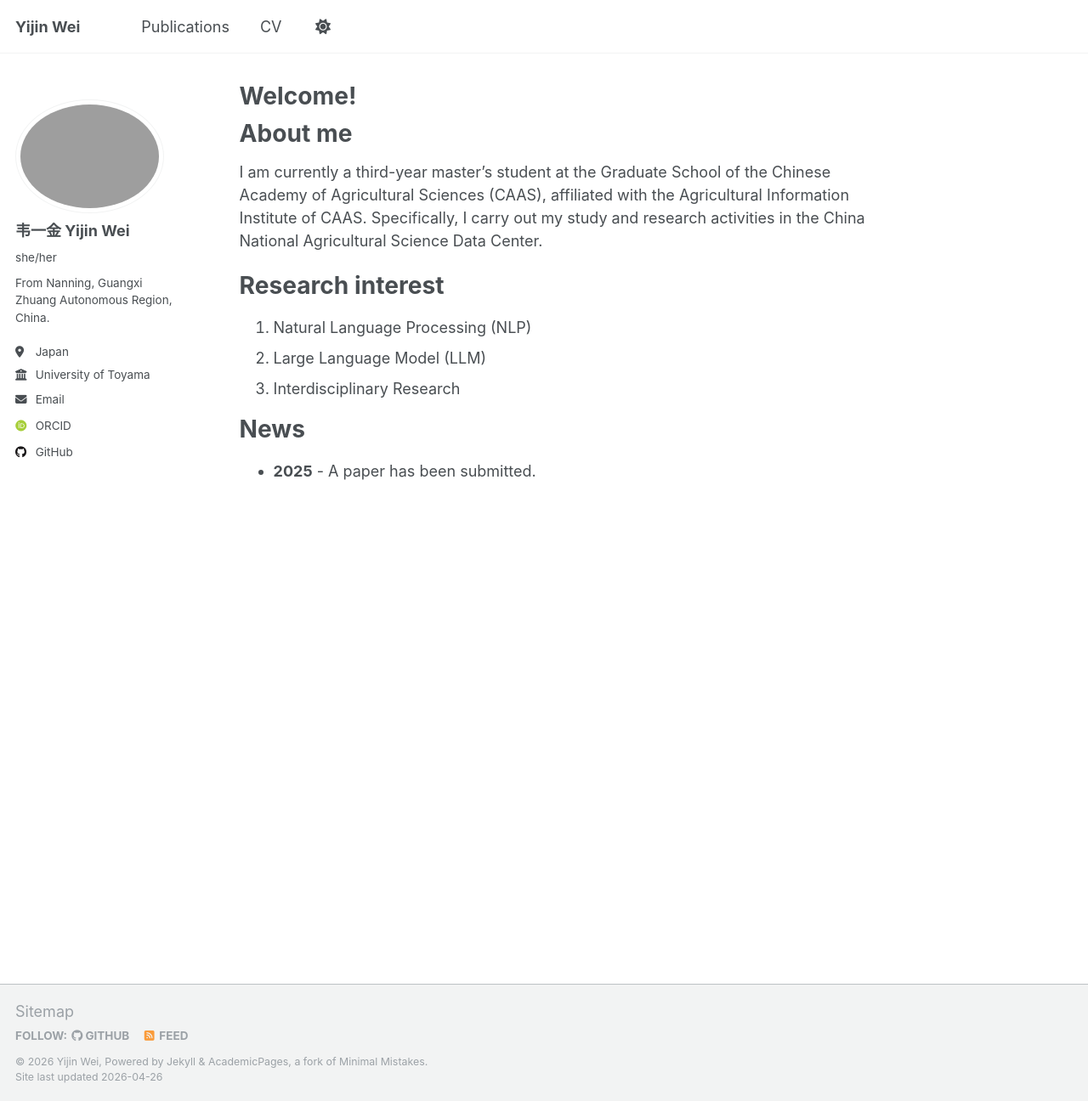
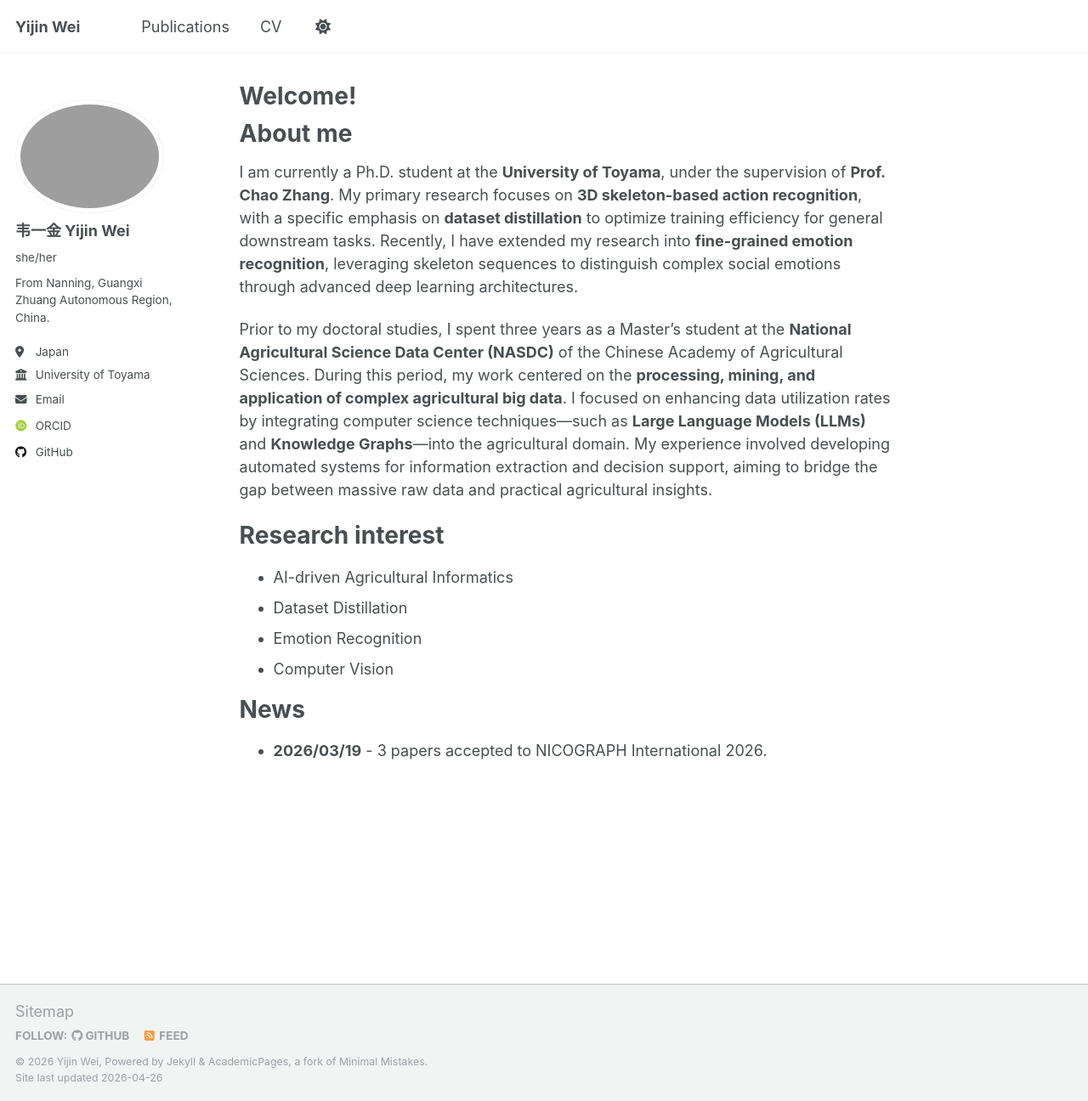
Before and after one commit to mangx/mangx.github.io, a Jekyll site: the page built from _pages/about.md, in a window 1280 px wide and 1296 px high. Shown: the whole window at 85% size. Built offline with Jekyll 4.4.1, drawn with Linux system fonts in a browser that asks for light colours; some web fonts are replaced.

Commit message:
Update about.md

```diff
--- a/_pages/about.md
+++ b/_pages/about.md
@@ -7,19 +7,19 @@ redirect_from:
   - /about.html
 ---
 
-
-
 About me
 ======
-I am currently a third-year master's student at the Graduate School of the Chinese Academy of Agricultural Sciences (CAAS), affiliated with the Agricultural Information Institute of CAAS. Specifically, I carry out my study and research activities in the China National Agricultural Science Data Center.
+I am currently a Ph.D. student at the **University of Toyama**, under the supervision of **Prof. Chao Zhang**. My primary research focuses on **3D skeleton-based action recognition**, with a specific emphasis on **dataset distillation** to optimize training efficiency for general downstream tasks. Recently, I have extended my research into **fine-grained emotion recognition**, leveraging skeleton sequences to distinguish complex social emotions through advanced deep learning architectures.
 
+Prior to my doctoral studies, I spent three years as a Master's student at the **National Agricultural Science Data Center (NASDC)** of the Chinese Academy of Agricultural Sciences. During this period, my work centered on the **processing, mining, and application of complex agricultural big data**. I focused on enhancing data utilization rates by integrating computer science techniques—such as **Large Language Models (LLMs)** and **Knowledge Graphs**—into the agricultural domain. My experience involved developing automated systems for information extraction and decision support, aiming to bridge the gap between massive raw data and practical agricultural insights.
 
 Research interest
 ======
-1. Natural Language Processing (NLP)
-2. Large Language Model (LLM)
-3. Interdisciplinary Research
+* AI-driven Agricultural Informatics
+* Dataset Distillation
+* Emotion Recognition
+* Computer Vision
 
 News
 ======
-* <b>2025</b> - A paper has been submitted.
+* <b>2026/03/19</b> - 3 papers accepted to NICOGRAPH International 2026.
```
